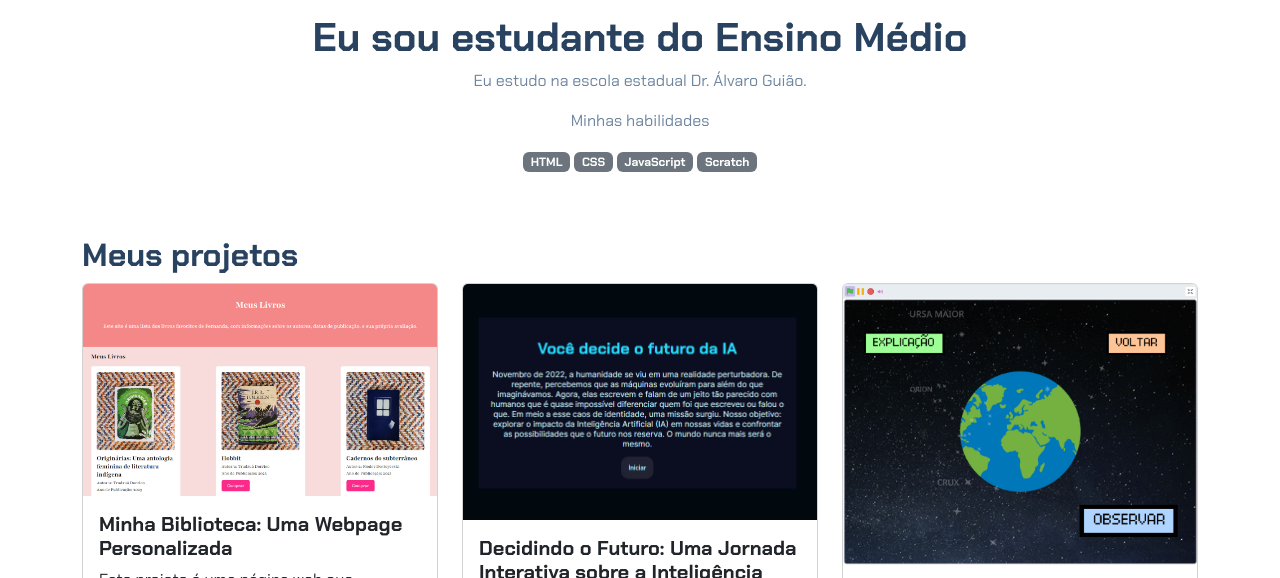
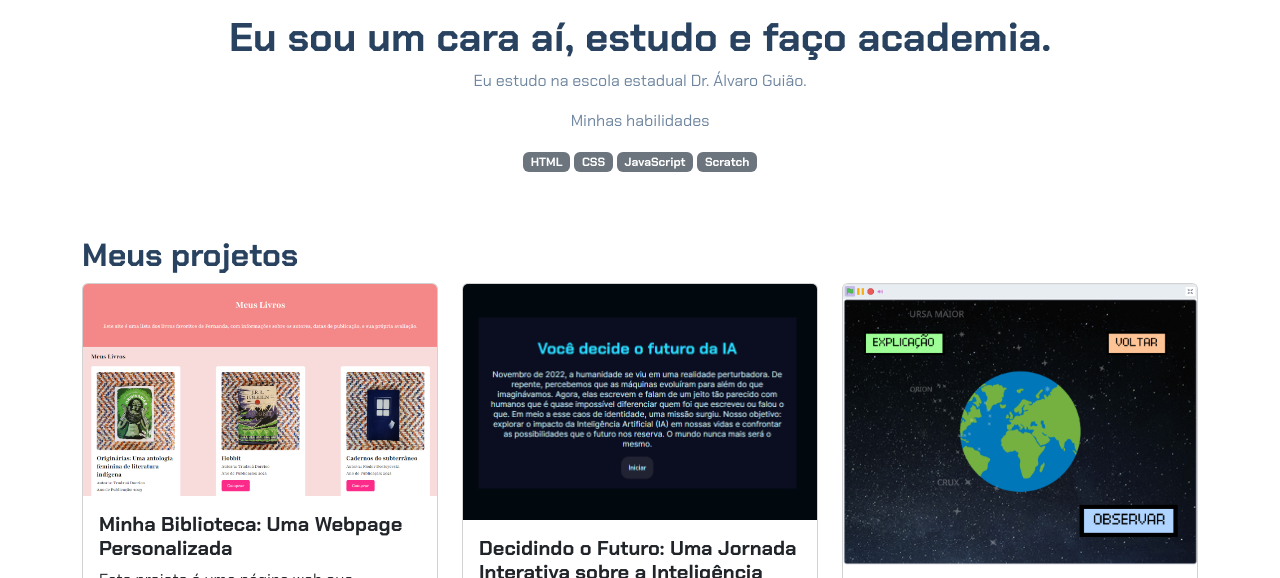
Before and after one commit to LeoAlmeida0/Projeto-Alura-Definitivo, a plain HTML site: page index.html in a window 1280 px wide. Shown: the part 183-761 px from the top of the page. Drawn offline with nearby package versions, Linux system fonts and the light colour scheme.

Commit message:
Update index.html

```diff
--- a/index.html
+++ b/index.html
@@ -15,7 +15,7 @@
         <img src="img/Australopithecus_afarensis.png" alt="avatar do Leonardo" class="rounded-circle" width="150" height="150"
             srcset="">
         <p class="lead">Eu sou Leonardo_</p>
-        <h1>Eu sou estudante do Ensino Médio</h1>
+        <h1>Eu sou um cara aí, estudo e faço academia.</h1>
         <p>Eu estudo na escola estadual Dr. Álvaro Guião.</p>
         <p>Minhas habilidades</p>
         <div>
```
